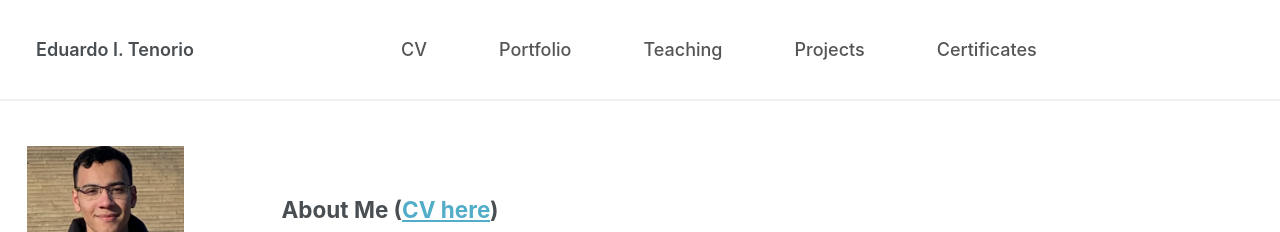
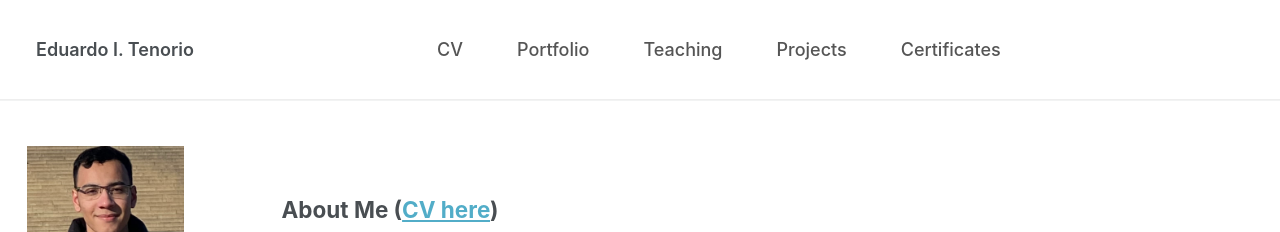
Before and after one commit to edtenorio/edtenorio.github.io, a Jekyll site: the page built from _pages/about.md, in a window 1280 px wide. Shown: the top 232 px of the page. Built offline with Jekyll 4.4.1, drawn with Linux system fonts in a browser that asks for light colours; formulas are drawn with MathJax 3.

Commit message:
Update masthead.html

```diff
--- a/_includes/masthead.html
+++ b/_includes/masthead.html
@@ -15,7 +15,7 @@
     <div class="masthead__menu">
       <nav id="site-nav" class="greedy-nav">
         <ul class="visible-links"
-            style="display: flex; list-style: none; gap: 2rem; margin: 0; padding: 0;">
+            style="display: flex; list-style: none; gap: 1rem; margin: 0; padding: 0;">
           {% for link in site.data.navigation.main %}
             {% if link.url contains 'http' %}
               {% assign domain = '' %}
```
